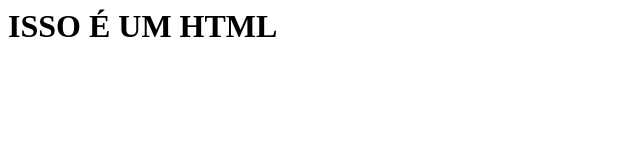
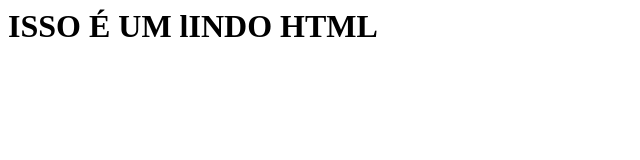
Before and after one commit to FagneFarias/Minha-atividade-de-GCM, a plain HTML site: page index.html in a window 1280 px wide. Shown: the whole page, without its empty margins (0-640 px from the left). Drawn offline with Linux system fonts and the light colour scheme.

Commit message:
modificando o html

```diff
--- a/index.html
+++ b/index.html
@@ -1 +1 @@
-<html><body><h1>ISSO É UM HTML</h1></body></html>
+<html><body><h1>ISSO É UM lINDO HTML</h1></body></html>
```
